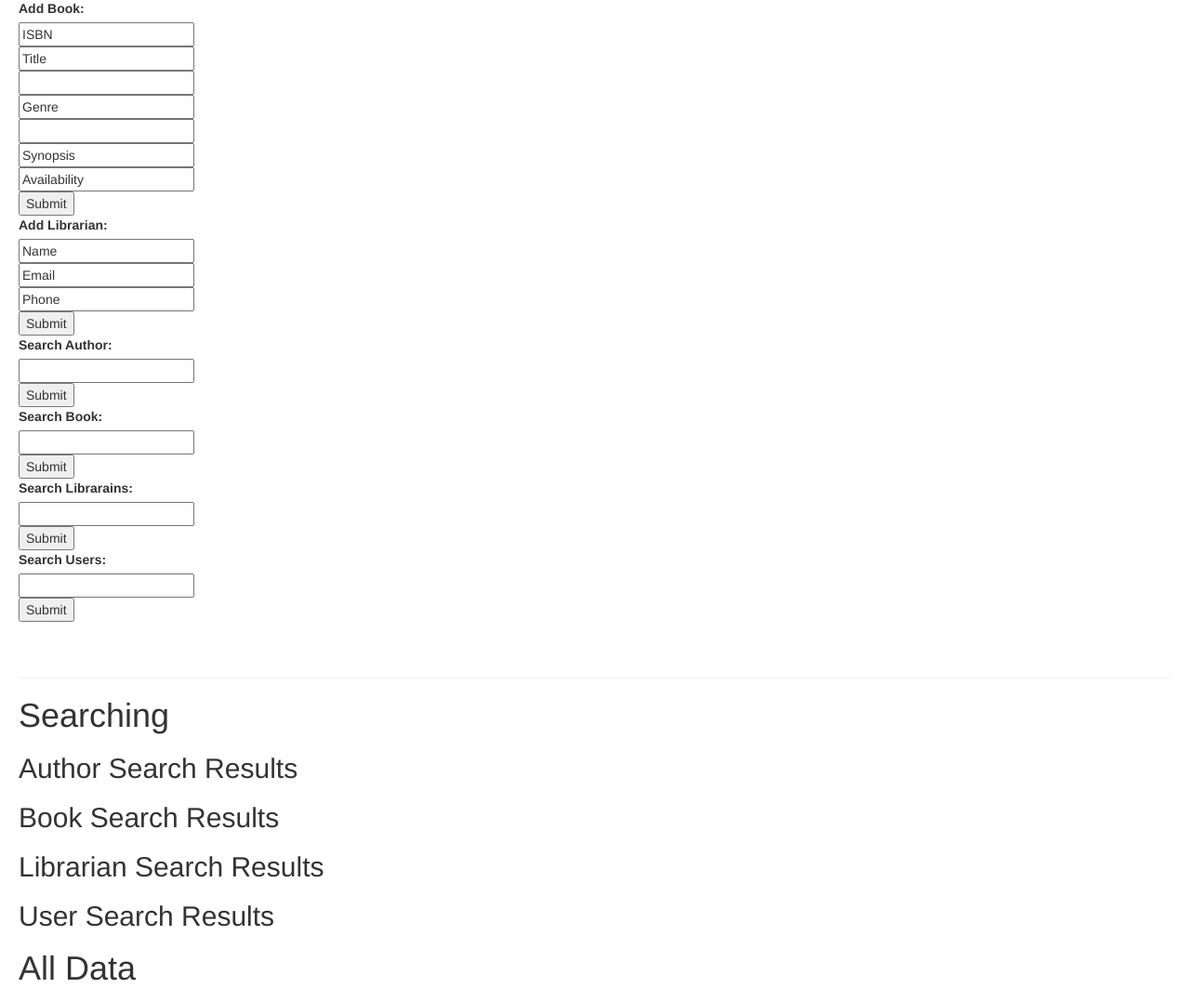
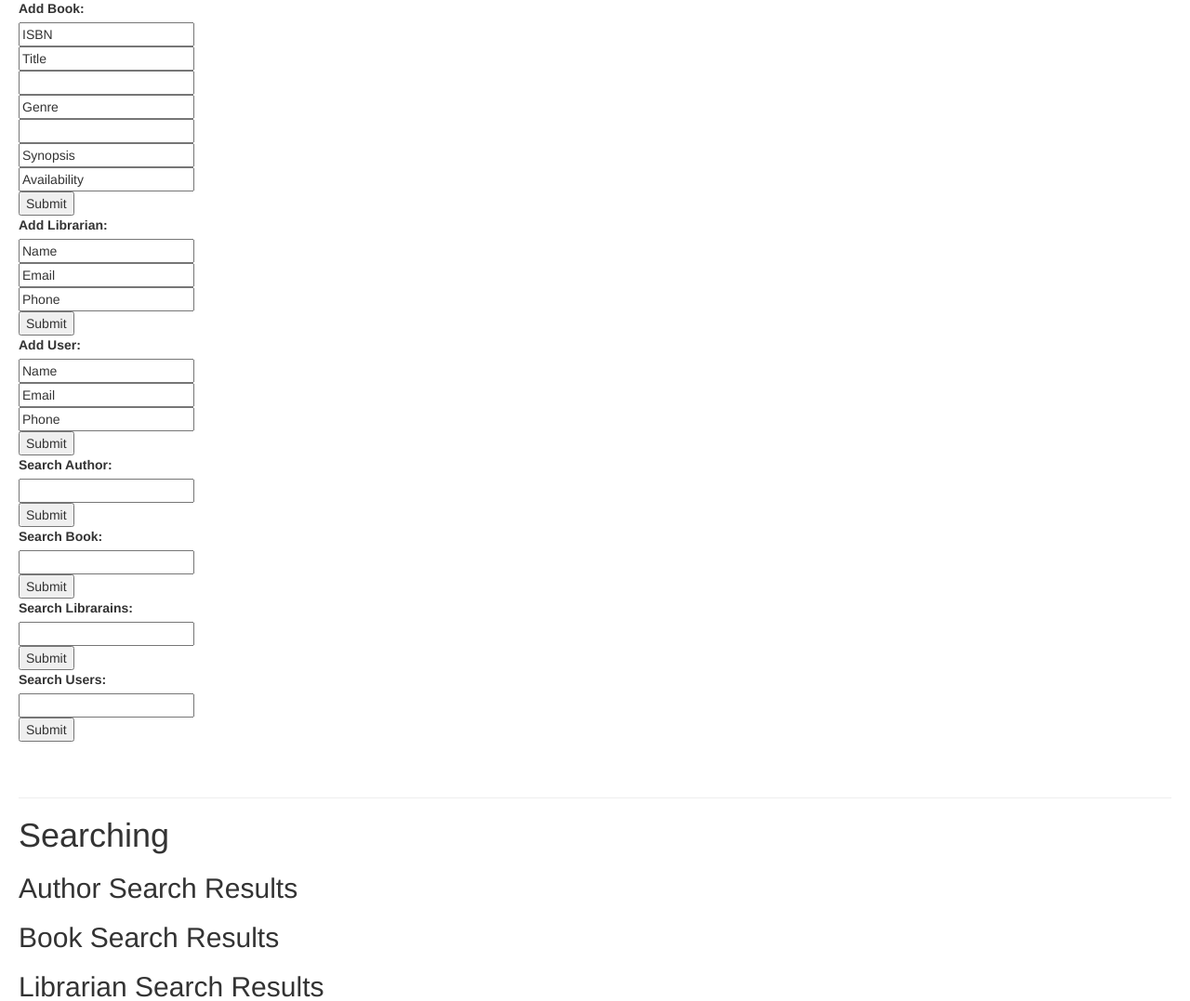
Before and after one commit to kritisingh0114/LibraryManagement, a Flask app: page / in a window 1280 px wide. Shown: the part 98-1175 px from the top of the page at 93% size. Run offline with Flask 3, Linux system fonts and the light colour scheme; data that the repository does not hold is empty; some libraries are stand-ins or nearby versions.

Commit message:
Route added to add a new user

```diff
--- a/backend/DB_Operations.py
+++ b/backend/DB_Operations.py
@@ -49,6 +49,12 @@ def add_librarian_op(new_lib_name, new_lib_email, new_lib_phone):
     connection.commit()
     return 1
 
+# Inserts new user
+def add_librarian_op(new_user_name, new_user_email, new_user_phone):
+    cursor.execute("INSERT INTO users(userName, userEmail, userPhone) VALUES (%s, %s, %s)", (new_user_name, new_user_email, new_user_phone))
+    connection.commit()
+    return 1
+
 
 
 #SEARCHING ROUTES
--- a/backend/app.py
+++ b/backend/app.py
@@ -45,6 +45,17 @@ def add_librarian():
         new_lib_email = request.form["new_lib_email"]
         new_lib_phone = request.form["new_lib_phone"]
         add_new = add_librarian_op(new_lib_name, new_lib_email, new_lib_phone)
+        return redirect(url_for('display_all_data'))
+    else:
+        return render_template('index.html')
+
+@app.route("/add_user", methods=["POST", "GET"])
+def add_user():
+    if request.method == "POST":
+        new_user_name = request.form["new_user_name"]
+        new_user_email = request.form["new_user_email"]
+        new_user_phone = request.form["new_user_phone"]
+        add_new = add_librarian_op(new_user_name, new_user_email, new_user_phone)
         return redirect(url_for('display_all_data'))
     else:
         return render_template('index.html')
--- a/backend/templates/index.html
+++ b/backend/templates/index.html
@@ -29,6 +29,13 @@
       <input type="text" id="new_lib_name" name="new_lib_name" value="Name"><br>
       <input type="text" id="new_lib_email" name="new_lib_email" value="Email"><br>
       <input type="text" id="new_lib_phone" name="new_lib_phone" value="Phone"><br>
+      <input type="submit" value="Submit">
+    </form>
+    <form action="/add_user" method="post">
+      <label for="text_add_user">Add User:</label><br>
+      <input type="text" id="new_user_name" name="new_user_name" value="Name"><br>
+      <input type="text" id="new_user_email" name="new_user_email" value="Email"><br>
+      <input type="text" id="new_user_phone" name="new_user_phone" value="Phone"><br>
       <input type="submit" value="Submit">
     </form>
     <form action="/search_authors" method="post">
```
